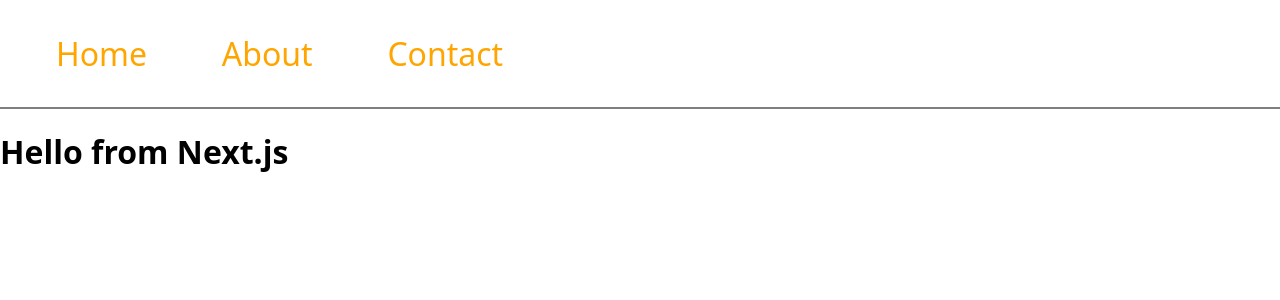
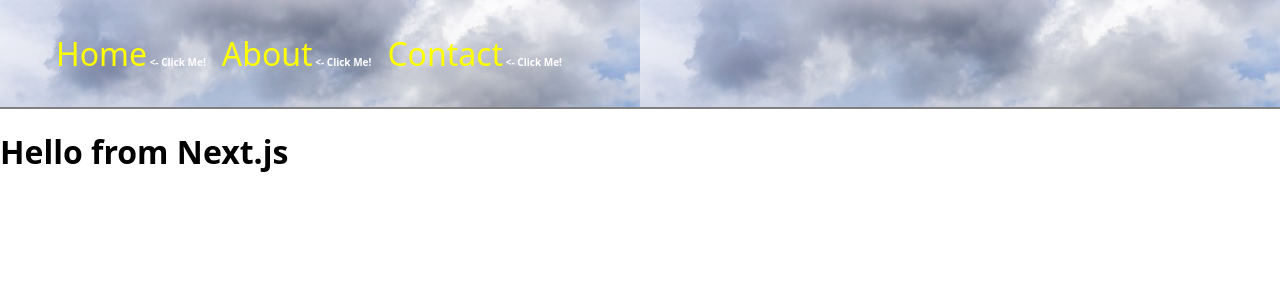
Before and after one commit to NikCrmr/NextJs-react-styled-components-styled-navbar, a Next.js app: page / in a window 1280 px wide. Shown: the top 300 px of the page. Built offline with nearby package versions, Linux system fonts and the light colour scheme.

Commit message:
change color of nav font

```diff
--- a/pages/_app.js
+++ b/pages/_app.js
@@ -5,6 +5,7 @@ import styled from "styled-components";
 const StyledNav = styled.nav`
   border-bottom: solid 2px grey;
   padding: 1rem;
+  background-image: url("./sky-6804245_640.jpg");
 `;
 
 const StyledList = styled.ul`
@@ -15,7 +16,7 @@ const StyledList = styled.ul`
 
 const StyledLink = styled(Link)`
   text-decoration: none;
-  color: orange;
+  color: yellow;
   font-size: 2rem;
   &:hover {
     text-decoration: underline;
```
Also changed, not shown: public/sky-6804245_640.jpg (added).
